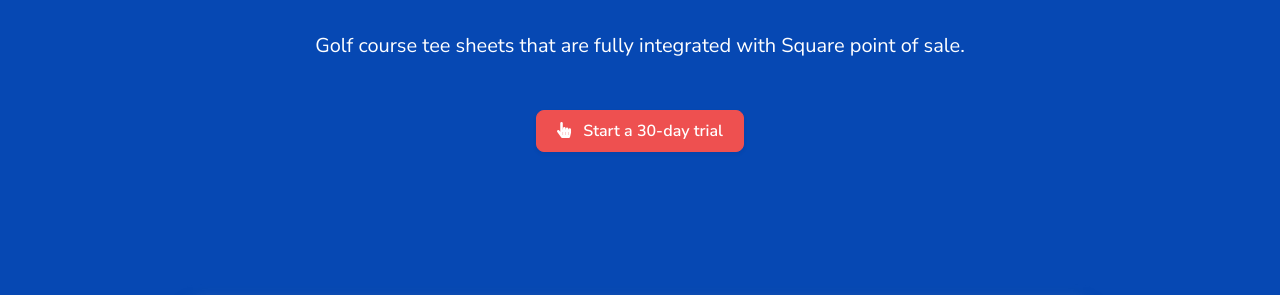
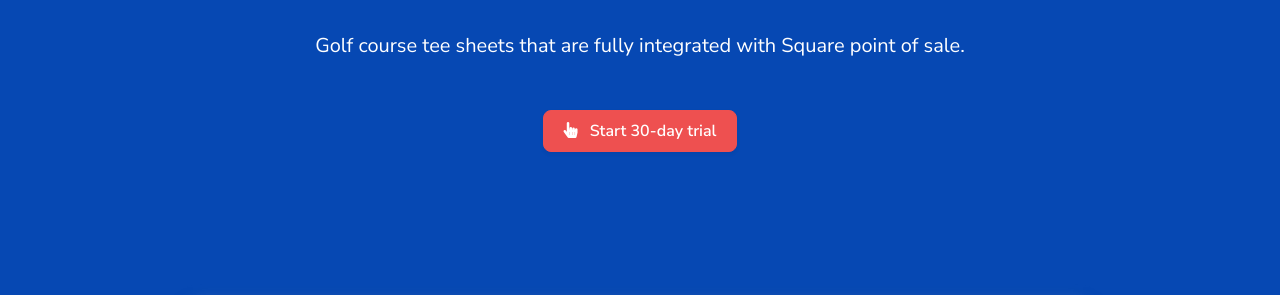
Before and after one commit to easyteegolf/easytee_front, a Jekyll site: the page built from index.html, in a window 1280 px wide and 900 px high. Shown: the part 237-532 px from the top of the window. Built offline with Jekyll 4.4.1, drawn with Linux system fonts in a browser that asks for light colours.

Commit message:
updade mobile CTA button

```diff
--- a/index.html
+++ b/index.html
@@ -14,7 +14,7 @@ order: 0
                         <h1 class="display-1 mb-4">Easy and fast tee sheets</h1>
                         <p class="lead mb-5 px-lg-5">Golf course tee sheets that are fully integrated with Square point of sale.</p>
                         <!-- Button Modal -->
-                        <button type="button" class="btn btn-secondary" data-toggle="modal" data-target="#pricing-modal"><span class="mr-2"><i class="fas fa-hand-pointer"></i></span> Start <span class="d-none d-md-inline">a 30-day</span> trial</button>
+                        <button type="button" class="btn btn-secondary" data-toggle="modal" data-target="#pricing-modal"><span class="mr-2"><i class="fas fa-hand-pointer"></i></span> Start 30-day trial</button>
                         <!-- <a class="btn btn-white text-primary animate-up-2 ml-3" href="#"><i class="fas fa-play-circle mr-2"></i>Demo</a> -->
                     </div>
                 </div>
```
